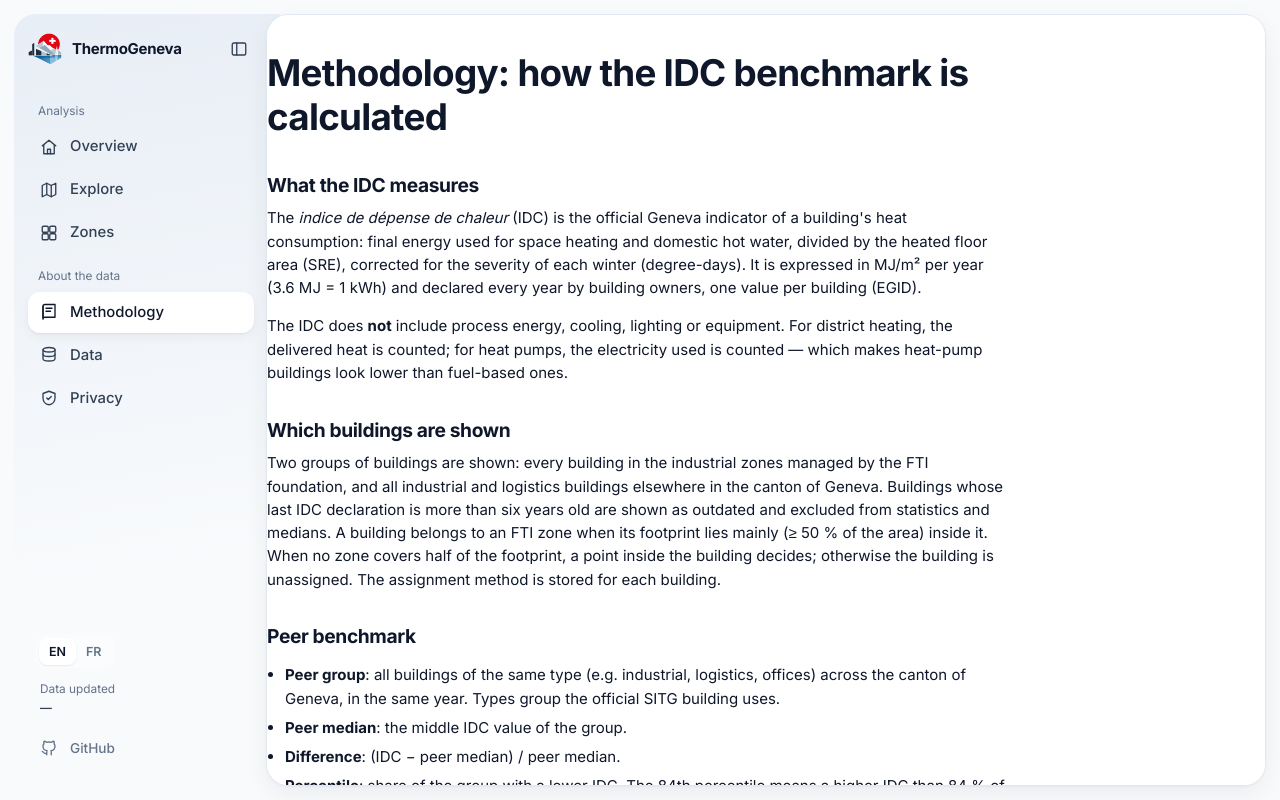
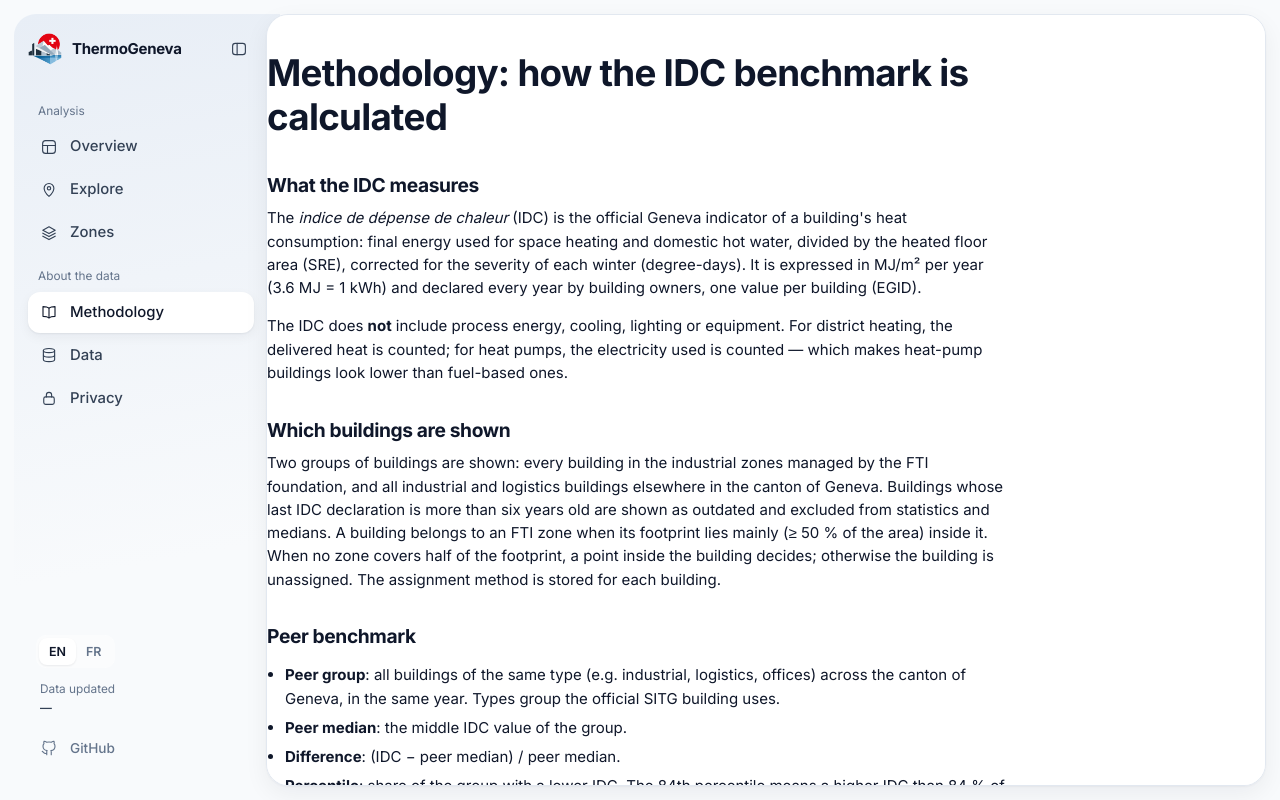
Before and after one commit to ciro14comes/thermogeneva, a Next.js app in the folder web/: page /en/methodology in a window 1280 px wide. Built offline with nearby package versions, Linux system fonts and the light colour scheme; no server answers; the database is empty.

Commit message:
Energia termica stimata e nuove icone

```diff
--- a/web/messages/en.json
+++ b/web/messages/en.json
@@ -76,7 +76,7 @@
     "tileMedian": "Median IDC",
     "tileBuildings": "Buildings",
     "tileAbove450": "> 450 (3-yr avg)",
-    "tileEnergy": "Final energy",
+    "tileEnergy": "Est. thermal energy",
     "distribution": "IDC distribution (MJ/m²·yr)",
     "colorClass": "Benchmark class",
     "viewMap": "Map",
@@ -97,7 +97,7 @@
     "idcUnit": "MJ/m²·yr",
     "idcAvg3y": "3-year average",
     "sre": "Heated floor area (SRE)",
-    "finalEnergy": "Estimated final energy",
+    "finalEnergy": "Estimated thermal energy",
     "energySource": "Main energy carrier",
     "type": "Building type",
     "destination": "Official use",
@@ -145,14 +145,14 @@
   },
   "zones": {
     "title": "Geneva industrial zones: heat consumption (IDC) by zone",
-    "lead": "Heat consumption of the buildings in the industrial zones managed by the FTI foundation in Geneva. For each zone: number of buildings with an IDC, median IDC, buildings above the 450 MJ/m² threshold and estimated final energy. Reference year: {year}.",
+    "lead": "Heat consumption of the buildings in the industrial zones managed by the FTI foundation in Geneva. For each zone: number of buildings with an IDC, median IDC, buildings above the 450 MJ/m² threshold and estimated thermal energy. Reference year: {year}.",
     "zone": "Zone",
     "type": "Type",
     "buildings": "Buildings",
     "medianIdc": "Median IDC",
     "above450": "> 450",
     "abovePeer": "Above peer median",
-    "energy": "Final energy (MWh)",
+    "energy": "Est. thermal energy (MWh)",
     "smallZone": "fewer than 10 buildings: zone statistics are indicative only",
     "buildingsTitle": "Buildings in this zone",
     "address": "Address",
@@ -188,7 +188,7 @@
     "exploreTitle": "Interactive map of IDC in Geneva industrial zones",
     "exploreDescription": "Interactive map of the heat consumption index (IDC) of Geneva's industrial and logistics buildings and of the FTI industrial zones (ZIMEYSA, ZIPLO, La Praille-Acacias…), compared with similar buildings across the canton.",
     "zonesTitle": "Geneva industrial zones: heat consumption (IDC) by zone",
-    "zonesDescription": "Median heat consumption index (IDC), number of buildings above 450 MJ/m² and estimated final energy for each FTI industrial zone in the canton of Geneva, based on official open data.",
+    "zonesDescription": "Median heat consumption index (IDC), number of buildings above 450 MJ/m² and estimated thermal energy for each FTI industrial zone in the canton of Geneva, based on official open data.",
     "zoneTitle": "{zone} industrial zone: building heat consumption (IDC)",
     "zoneDescription": "Heat consumption benchmark for the {zone} industrial zone in Geneva ({type}): {n} buildings, median IDC {median} MJ/m²·yr in {year}, {above} buildings above 450 MJ/m² (3-year average).",
     "buildingTitle": "{address} — IDC heat benchmark",
--- a/web/src/app/[locale]/methodology/page.tsx
+++ b/web/src/app/[locale]/methodology/page.tsx
@@ -33,7 +33,7 @@ const EN = (
     <h2>Trend and estimated energy</h2>
     <ul>
       <li><strong>3-year trend</strong>: change between the latest IDC and the IDC of the same building three years earlier. Because the IDC is climate-corrected, years are comparable.</li>
-      <li><strong>Estimated final energy</strong> = IDC × SRE / 3600, in MWh per year, climate-normalised. It is an order of magnitude for heating and hot water, not a metered total.</li>
+      <li><strong>Estimated thermal energy</strong> = IDC × SRE / 3600, in MWh per year, climate-normalised. It is an order of magnitude for heating and hot water, not a metered total.</li>
     </ul>
 
     <h2>Legal thresholds (indicative)</h2>
@@ -81,7 +81,7 @@ const FR = (
     <h2>Tendance et énergie estimée</h2>
     <ul>
       <li><strong>Tendance sur 3 ans</strong> : évolution entre le dernier IDC et celui du même bâtiment trois ans plus tôt. L&apos;IDC étant corrigé du climat, les années sont comparables.</li>
-      <li><strong>Énergie finale estimée</strong> = IDC × SRE / 3600, en MWh par an, corrigée du climat. C&apos;est un ordre de grandeur pour le chauffage et l&apos;eau chaude, pas une mesure de compteur.</li>
+      <li><strong>Énergie thermique estimée</strong> = IDC × SRE / 3600, en MWh par an, corrigée du climat. C&apos;est un ordre de grandeur pour le chauffage et l&apos;eau chaude, pas une mesure de compteur.</li>
     </ul>
 
     <h2>Seuils légaux (indicatif)</h2>
--- a/web/src/components/icons.tsx
+++ b/web/src/components/icons.tsx
@@ -1,33 +1,33 @@
-// Icone SVG inline (stile linea, 20px), nessuna libreria esterna.
+// Icone SVG inline, stile lineare minimale (tratto sottile, angoli arrotondati), nessuna libreria esterna.
 type P = { size?: number };
 const base = (size = 18) => ({
   width: size, height: size, viewBox: "0 0 24 24", fill: "none", stroke: "currentColor",
-  strokeWidth: 1.8, strokeLinecap: "round" as const, strokeLinejoin: "round" as const, "aria-hidden": true,
+  strokeWidth: 1.5, strokeLinecap: "round" as const, strokeLinejoin: "round" as const, "aria-hidden": true,
 });
 
 export const IconHome = ({ size }: P) => (
-  <svg {...base(size)}><path d="M3 10.5 12 3l9 7.5" /><path d="M5 9.5V21h14V9.5" /><path d="M10 21v-6h4v6" /></svg>
+  <svg {...base(size)}><rect x="3.5" y="3.5" width="17" height="17" rx="4" /><path d="M3.5 10h17M10 10v10.5" /></svg>
 );
 export const IconMap = ({ size }: P) => (
-  <svg {...base(size)}><path d="m3 6 6-3 6 3 6-3v15l-6 3-6-3-6 3z" /><path d="M9 3v15M15 6v15" /></svg>
+  <svg {...base(size)}><path d="M12 20.5s-6.5-5.5-6.5-10.75a6.5 6.5 0 0 1 13 0c0 5.25-6.5 10.75-6.5 10.75z" /><circle cx="12" cy="9.75" r="2.25" /></svg>
 );
 export const IconZones = ({ size }: P) => (
-  <svg {...base(size)}><rect x="3" y="3" width="8" height="8" rx="1.5" /><rect x="13" y="3" width="8" height="8" rx="1.5" /><rect x="3" y="13" width="8" height="8" rx="1.5" /><rect x="13" y="13" width="8" height="8" rx="1.5" /></svg>
+  <svg {...base(size)}><path d="m12 3.75 8.25 4.5L12 12.75 3.75 8.25z" /><path d="m3.75 12.25 8.25 4.5 8.25-4.5" /><path d="m3.75 16.25 8.25 4.5 8.25-4.5" /></svg>
 );
 export const IconBook = ({ size }: P) => (
-  <svg {...base(size)}><path d="M4 4.5A2.5 2.5 0 0 1 6.5 2H20v17H6.5A2.5 2.5 0 0 0 4 21.5z" /><path d="M4 19.5V4.5" /><path d="M8 7h8M8 11h6" /></svg>
+  <svg {...base(size)}><path d="M12 6.75C10.2 5.2 7.4 4.75 4 4.75v13c3.4 0 6.2.45 8 2 1.8-1.55 4.6-2 8-2v-13c-3.4 0-6.2.45-8 2z" /><path d="M12 6.75v13" /></svg>
 );
 export const IconDatabase = ({ size }: P) => (
-  <svg {...base(size)}><ellipse cx="12" cy="5" rx="8" ry="3" /><path d="M4 5v6c0 1.7 3.6 3 8 3s8-1.3 8-3V5" /><path d="M4 11v6c0 1.7 3.6 3 8 3s8-1.3 8-3v-6" /></svg>
+  <svg {...base(size)}><ellipse cx="12" cy="6" rx="7.5" ry="2.75" /><path d="M4.5 6v12c0 1.5 3.4 2.75 7.5 2.75s7.5-1.25 7.5-2.75V6" /><path d="M4.5 12c0 1.5 3.4 2.75 7.5 2.75s7.5-1.25 7.5-2.75" /></svg>
 );
 export const IconShield = ({ size }: P) => (
-  <svg {...base(size)}><path d="M12 3 4 6v6c0 4.5 3.4 8.3 8 9 4.6-.7 8-4.5 8-9V6z" /><path d="m9 12 2 2 4-4" /></svg>
+  <svg {...base(size)}><rect x="5" y="10.5" width="14" height="10" rx="2.5" /><path d="M8.5 10.5V8a3.5 3.5 0 0 1 7 0v2.5" /></svg>
 );
 export const IconGithub = ({ size }: P) => (
   <svg {...base(size)}><path d="M9 19c-4 1.5-4-2-6-2.5M15 21v-3.5c0-1 .1-1.4-.5-2 2.8-.3 5.5-1.4 5.5-6a4.6 4.6 0 0 0-1.3-3.2 4.2 4.2 0 0 0-.1-3.2s-1.1-.3-3.5 1.3a12 12 0 0 0-6.2 0C6.5 2.8 5.4 3.1 5.4 3.1a4.2 4.2 0 0 0-.1 3.2A4.6 4.6 0 0 0 4 9.5c0 4.6 2.7 5.7 5.5 6-.6.6-.6 1.2-.5 2V21" /></svg>
 );
 export const IconPanel = ({ size }: P) => (
-  <svg {...base(size)}><rect x="3" y="4" width="18" height="16" rx="2" /><path d="M9 4v16" /></svg>
+  <svg {...base(size)}><rect x="3.5" y="4.5" width="17" height="15" rx="3.5" /><path d="M9.5 4.5v15" /></svg>
 );
 export const IconList = ({ size }: P) => (
   <svg {...base(size)}><path d="M9 6h12M9 12h12M9 18h12" /><circle cx="4" cy="6" r="1" /><circle cx="4" cy="12" r="1" /><circle cx="4" cy="18" r="1" /></svg>
--- a/web/src/lib/seo.ts
+++ b/web/src/lib/seo.ts
@@ -107,7 +107,7 @@ export function datasetLd(opts: { locale: string; name: string; description: str
     variableMeasured: [
       { "@type": "PropertyValue", name: "IDC", unitText: "MJ/m²·year", description: "Climate-corrected heat consumption (heating + hot water) per m² of heated floor area" },
       { "@type": "PropertyValue", name: "Peer percentile", unitText: "percent" },
-      { "@type": "PropertyValue", name: "Estimated final energy", unitText: "MWh/year" },
+      { "@type": "PropertyValue", name: "Estimated thermal energy", unitText: "MWh/year" },
     ],
     ...(opts.dateModified ? { dateModified: opts.dateModified } : {}),
   };
```
Also changed, not shown: web/messages/fr.json (+5 -5 lines), web/src/lib/urls.ts (added, +32 -0 lines), web/public/llms.txt.
